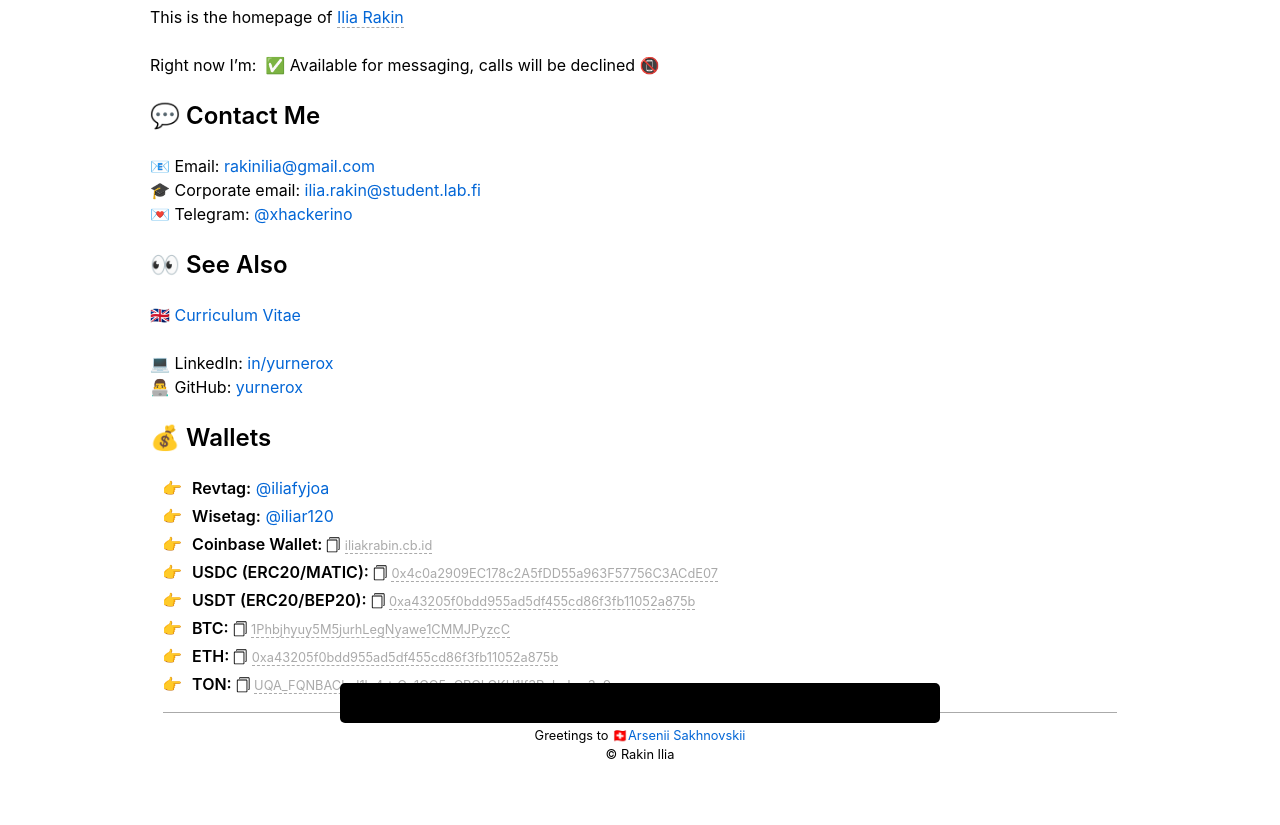
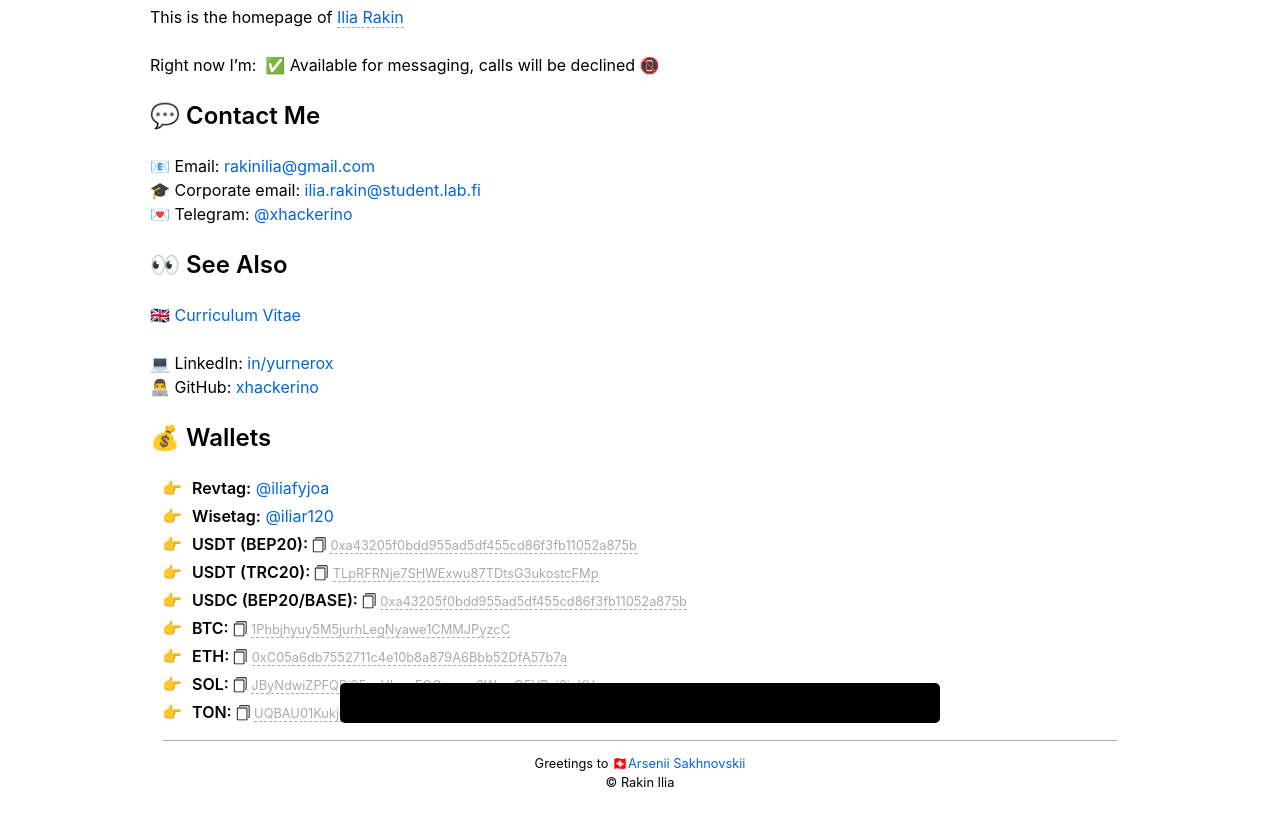
Before and after one commit to xhackerino/rakin.today, a plain HTML site: page index.html in a window 1280 px wide. Shown: the part 117-942 px from the top of the page. Drawn offline with Linux system fonts and the light colour scheme.

Commit message:
v2.7.3: corrected wallets

```diff
--- a/assets/css/style.css
+++ b/assets/css/style.css
@@ -1,8 +1,6 @@
 @font-face {
   font-family: "Hauss";
-  src:
-          url(assets/fonts/hauss.ttf) format("truetype")
-          url(assets/fonts/hauss.woff) format("woff");
+  src: url(assets/fonts/hauss.ttf) format("truetype"), url(assets/fonts/hauss.woff) format("woff");
 }
 
 :root {
@@ -10,9 +8,15 @@
   --text: black;
 }
 
+@media (prefers-color-scheme: dark) {
+  :root {
+    --bg: black;
+    --text: white;
+  }
+}
+
 body {
   font-family: Hauss, system-ui, -apple-system, BlinkMacSystemFont, 'Segoe UI', Roboto, Oxygen, Ubuntu, Cantarell, 'Open Sans', 'Helvetica Neue', sans-serif;
-
   background-color: var(--bg);
   color: var(--text);
 }
@@ -32,7 +36,7 @@ body {
   color: #333;
   appearance: none;
   cursor: pointer;
-  transition: all 0.3s ease;
+  transition: background-color 0.3s ease, border-color 0.3s ease;
 }
 
 .modern-switcher:hover {
@@ -44,14 +48,13 @@ body {
   position: absolute;
   width: 1px;
   height: 1px;
-  margin: -1px;
-  padding: 0;
   overflow: hidden;
   clip: rect(0, 0, 0, 0);
   border: 0;
 }
 
-.markdown-body h1, .markdown-body h2 {
+.markdown-body h1,
+.markdown-body h2 {
   border: none !important;
 }
 
@@ -67,71 +70,62 @@ body {
 .markdown-body footer {
   padding: 1em;
   margin: 1em;
-
   border-top: 1px solid #aaa;
-
   text-align: center;
-  font-size: .8em;
+  font-size: 0.8em;
 }
 
 mark {
   position: relative;
-
   background-color: transparent;
   color: #aaa;
   border-bottom: 1px dashed #aaa;
+  cursor: pointer;
+  transition: color 200ms linear, border-bottom 200ms linear;
+}
 
-  cursor: pointer;
-
-  transition: all 200ms linear;
+mark:hover {
+  color: var(--text);
+  border-bottom: 1px solid var(--text);
 }
 
 .copy {
   margin-left: 1.4em;
-}
-
-mark:hover {
-  text-decoration: none;
-
-  color: unset;
-  border-bottom: 1px solid var(--text);
+  font-size: 0.8rem;
 }
 
 .copy::before {
   content: "";
-
   position: absolute;
-  top: -.25rem;
+  top: -0.25rem;
   left: -1.4rem;
-
   display: inline-block;
   width: 1.4rem;
   height: 1.4rem;
+  background: url(/assets/svg/copy.svg) no-repeat;
+}
 
-  background: url(/assets/svg/copy.svg) no-repeat;
+@media (prefers-color-scheme: dark) {
+  .copy::before {
+    filter: invert(1);
+  }
 }
 
 .popup {
   position: fixed;
-
   bottom: 20px;
   left: 50%;
-
+  max-width: 600px;
   width: calc(100% - 80px);
-  max-width: 600px;
   padding: 20px;
-
   background-color: var(--text);
   color: var(--bg);
   font-weight: 600;
   font-size: 1.15em;
-
   border-radius: 5px;
-
   z-index: 1000;
-
   transform: translateX(-50%) translateY(150%);
-  transition: all 250ms ease-out;
+  transition: transform 250ms ease-out;
 }
 
 .popup.error {
@@ -153,16 +147,11 @@ mark:hover {
   left: 0;
   width: 100vw;
   height: 100vh;
-
   background-color: transparent;
   backdrop-filter: blur(20px);
-  -webkit-backdrop-filter: blur(20px);
-
   opacity: 0;
   pointer-events: none;
-
   transition: opacity 200ms linear;
-
   z-index: 1001;
 }
 
@@ -175,24 +164,7 @@ img.banner-image {
   position: fixed;
   top: 50%;
   left: 50%;
-
   transform: translate(-50%, -50%);
-
   max-width: 95vw;
   max-height: 80vh;
 }
-
-.copy {
-  font-size: .8rem;
-}
-
-@media (prefers-color-scheme: dark) {
-  :root {
-    --bg: black;
-    --text: white;
-  }
-
-  .copy::before {
-    filter: invert(1);
-  }
-}
--- a/index.html
+++ b/index.html
@@ -113,8 +113,8 @@
 
         <div>
             <span class="github-label">GitHub:</span>
-            <a class="github" href="https://github.com/yurnerox" target="_blank">
-                yurnerox
+            <a class="github" href="https://github.com/xhackerino" target="_blank">
+                xhackerino
             </a>
         </div>
 
@@ -123,12 +123,27 @@
         <ul>
             <li><strong>Revtag:</strong> <a href="https://revolut.me/iliafyjoa">@iliafyjoa</a></li>
             <li><strong>Wisetag:</strong> <a href="https://wise.com/pay/me/iliar120">@iliar120</a></li>
-            <li><strong>Coinbase Wallet:</strong> <mark class="copy">iliakrabin.cb.id</mark></li>
-            <li><strong>USDC (ERC20/MATIC):</strong> <mark class="copy">0x4c0a2909EC178c2A5fDD55a963F57756C3ACdE07</mark></li>
-            <li><strong>USDT (ERC20/BEP20):</strong> <mark class="copy">0xa43205f0bdd955ad5df455cd86f3fb11052a875b</mark></li>
-            <li><strong>BTC:</strong> <mark class="copy">1Phbjhyuy5M5jurhLegNyawe1CMMJPyzcC</mark></li>
-            <li><strong>ETH:</strong> <mark class="copy">0xa43205f0bdd955ad5df455cd86f3fb11052a875b</mark></li>
-            <li><strong>TON:</strong> <mark class="copy">UQA_FQNBAChnl1lv4rtrOn1GQ5nCPCLGKH1lf3RuhpL_c3c9</mark></li>
+            <li><strong>USDT (BEP20):</strong>
+                <mark class="copy">0xa43205f0bdd955ad5df455cd86f3fb11052a875b</mark>
+            </li>
+            <li><strong>USDT (TRC20):</strong>
+                <mark class="copy">TLpRFRNje7SHWExwu87TDtsG3ukostcFMp</mark>
+            </li>
+            <li><strong>USDC (BEP20/BASE):</strong>
+                <mark class="copy">0xa43205f0bdd955ad5df455cd86f3fb11052a875b</mark>
+            </li>
+            <li><strong>BTC:</strong>
+                <mark class="copy">1Phbjhyuy5M5jurhLegNyawe1CMMJPyzcC</mark>
+            </li>
+            <li><strong>ETH:</strong>
+                <mark class="copy">0xC05a6db7552711c4e10b8a879A6Bbb52DfA57b7a</mark>
+            </li>
+            <li><strong>SOL:</strong>
+                <mark class="copy">JByNdwiZPFQRjS5uyVLwuECCerwvr2WmsQFVRyj6iuKV</mark>
+            </li>
+            <li><strong>TON:</strong>
+                <mark class="copy">UQBAU01KukjChI8VEMYVAXkGW1N3z6qCL7_JGkBVmeGA5xnz</mark>
+            </li>
         </ul>
     </article>
 
```
